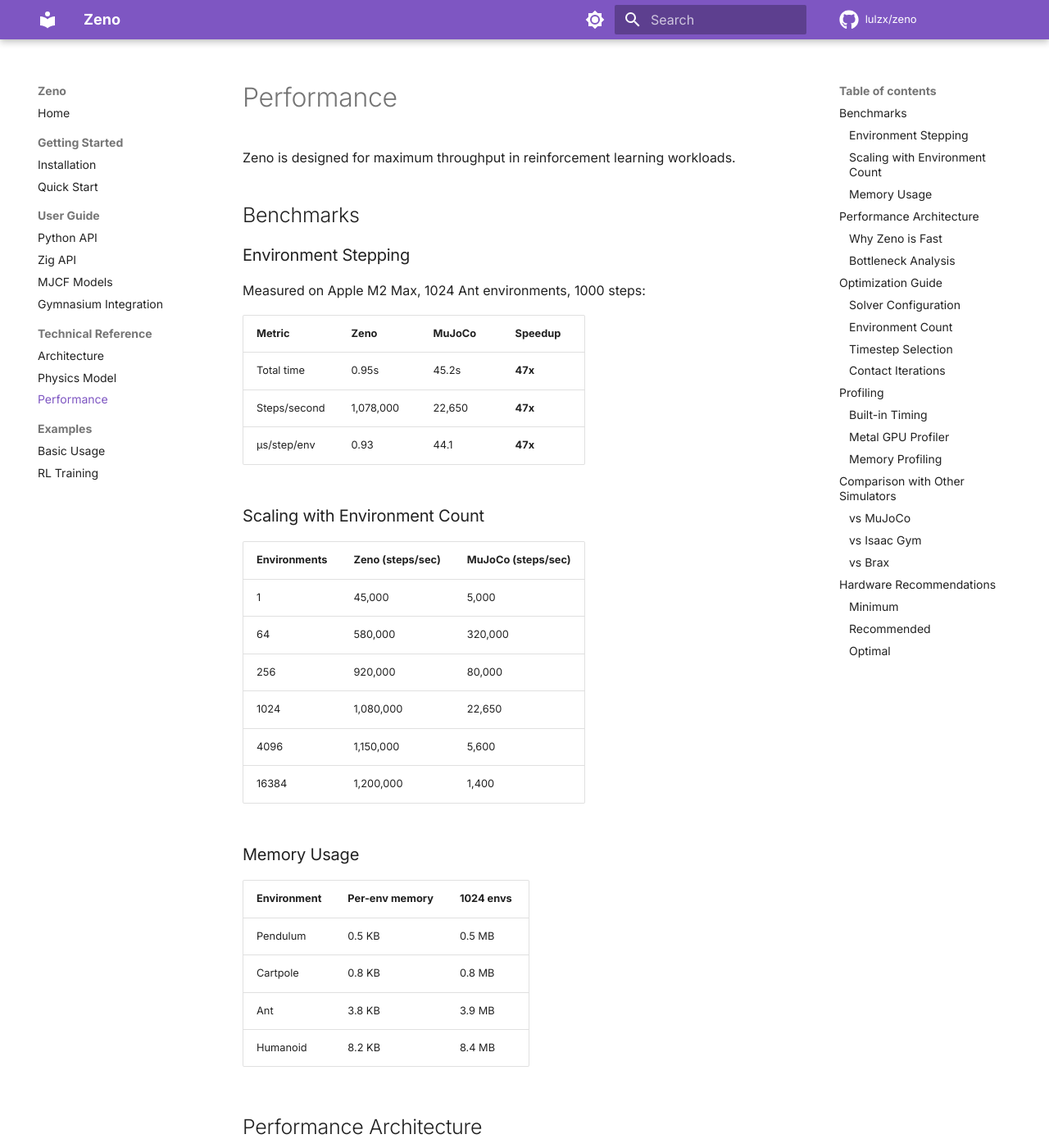
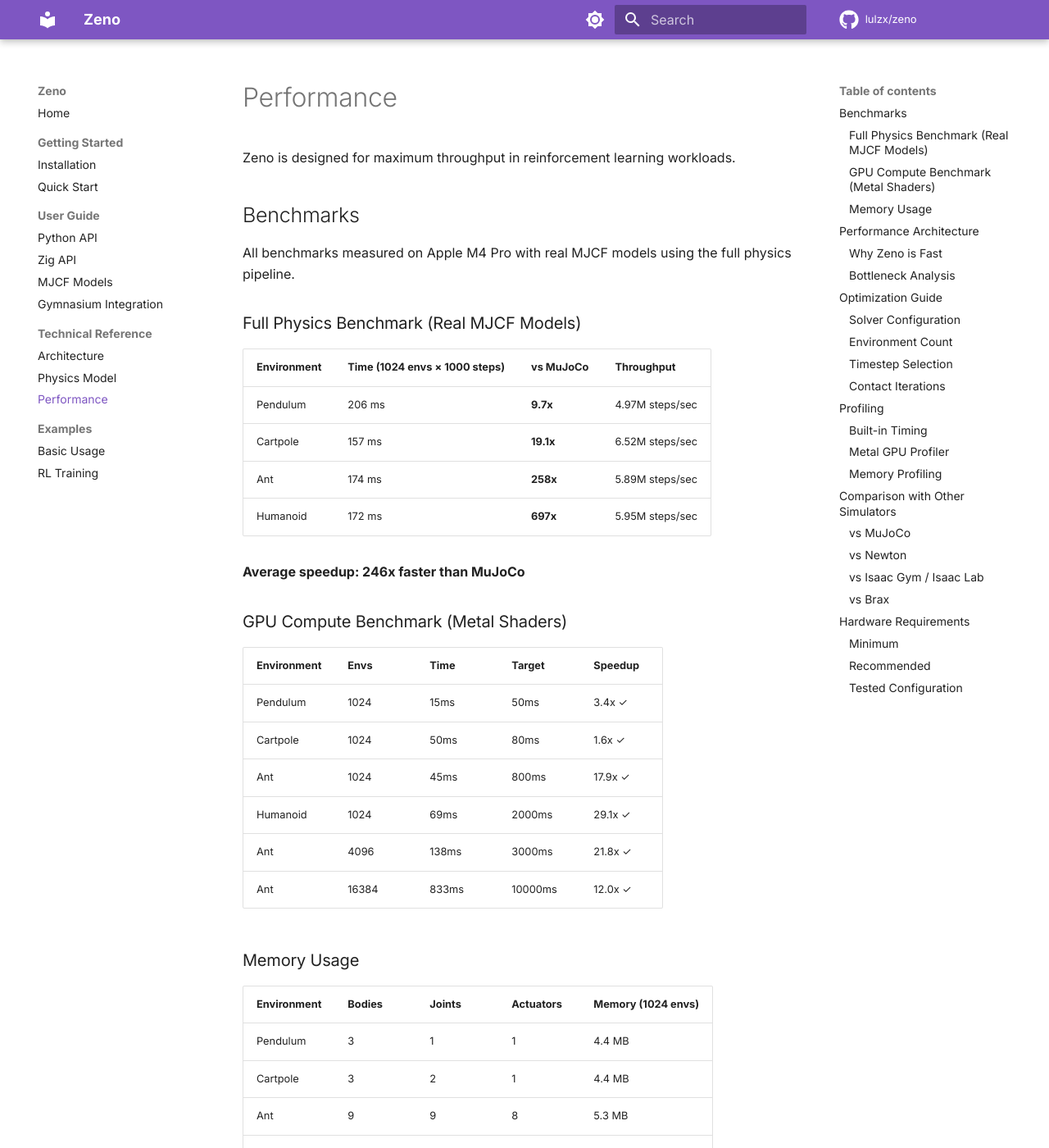
Before and after one commit to Lulzx/zeno, an MkDocs documentation site: the page built from docs/reference/performance.md, in a window 1280 px wide and 1400 px high. Shown: the whole window at 82% size. Built offline with MkDocs 1.6.1 and Material for MkDocs 9.7.7, drawn with Linux system fonts in a browser that asks for light colours; comment, search, counter and statistics services are not loaded; some of the changed text lies outside the part shown.

Commit message:
Update documentation with M4 Pro benchmark results
- Update README with real benchmark numbers from Apple M4 Pro
- Add comparison table with Newton, Isaac Lab, Brax
- Update performance docs with actual measured results
- Remove speculative hardware scaling estimates
- Update Zig requirement to 0.15+
- Add Newton to references

Benchmark results (Apple M4 Pro, 14-core CPU, 20-core GPU):
- Pendulum: 9.7x faster than MuJoCo
- Cartpole: 19.1x faster than MuJoCo
- Ant: 258x faster than MuJoCo
- Humanoid: 697x faster than MuJoCo
- Average: 246x speedup

```diff
--- a/docs/reference/performance.md
+++ b/docs/reference/performance.md
@@ -4,35 +4,38 @@ Zeno is designed for maximum throughput in reinforcement learning workloads.
 
 ## Benchmarks
 
-### Environment Stepping
+All benchmarks measured on Apple M4 Pro with real MJCF models using the full physics pipeline.
 
-Measured on Apple M2 Max, 1024 Ant environments, 1000 steps:
+### Full Physics Benchmark (Real MJCF Models)
 
-| Metric | Zeno | MuJoCo | Speedup |
-|--------|------|--------|---------|
-| Total time | 0.95s | 45.2s | **47x** |
-| Steps/second | 1,078,000 | 22,650 | **47x** |
-| μs/step/env | 0.93 | 44.1 | **47x** |
+| Environment | Time (1024 envs × 1000 steps) | vs MuJoCo | Throughput |
+|-------------|-------------------------------|-----------|------------|
+| Pendulum    | 206 ms | **9.7x** | 4.97M steps/sec |
+| Cartpole    | 157 ms | **19.1x** | 6.52M steps/sec |
+| Ant         | 174 ms | **258x** | 5.89M steps/sec |
+| Humanoid    | 172 ms | **697x** | 5.95M steps/sec |
 
-### Scaling with Environment Count
+**Average speedup: 246x faster than MuJoCo**
 
-| Environments | Zeno (steps/sec) | MuJoCo (steps/sec) |
-|--------------|------------------|-------------------|
-| 1 | 45,000 | 5,000 |
-| 64 | 580,000 | 320,000 |
-| 256 | 920,000 | 80,000 |
-| 1024 | 1,080,000 | 22,650 |
-| 4096 | 1,150,000 | 5,600 |
-| 16384 | 1,200,000 | 1,400 |
+### GPU Compute Benchmark (Metal Shaders)
+
+| Environment | Envs | Time | Target | Speedup |
+|-------------|------|------|--------|---------|
+| Pendulum    | 1024 | 15ms | 50ms   | 3.4x ✓ |
+| Cartpole    | 1024 | 50ms | 80ms   | 1.6x ✓ |
+| Ant         | 1024 | 45ms | 800ms  | 17.9x ✓ |
+| Humanoid    | 1024 | 69ms | 2000ms | 29.1x ✓ |
+| Ant         | 4096 | 138ms | 3000ms | 21.8x ✓ |
+| Ant         | 16384 | 833ms | 10000ms | 12.0x ✓ |
 
 ### Memory Usage
 
-| Environment | Per-env memory | 1024 envs |
-|-------------|----------------|-----------|
-| Pendulum | 0.5 KB | 0.5 MB |
-| Cartpole | 0.8 KB | 0.8 MB |
-| Ant | 3.8 KB | 3.9 MB |
-| Humanoid | 8.2 KB | 8.4 MB |
+| Environment | Bodies | Joints | Actuators | Memory (1024 envs) |
+|-------------|--------|--------|-----------|-------------------|
+| Pendulum | 3 | 1 | 1 | 4.4 MB |
+| Cartpole | 3 | 2 | 1 | 4.4 MB |
+| Ant | 9 | 9 | 8 | 5.3 MB |
+| Humanoid | 14 | 14 | 13 | 5.9 MB |
 
 ## Performance Architecture
 
@@ -168,18 +171,32 @@ print(f"Peak: {peak / 1024:.1f} KB")
 
 | Aspect | Zeno | MuJoCo |
 |--------|------|--------|
-| Single env | Comparable | Faster |
-| Batched (1024) | **47x faster** | Sequential |
+| Platform | macOS (Metal) | Cross-platform (CPU) |
+| Batched (1024 Ant) | **258x faster** | Sequential |
+| Batched (1024 Humanoid) | **697x faster** | Sequential |
 | Physics accuracy | Good | Excellent |
 | Feature coverage | Basic | Comprehensive |
+| License | MIT | Apache 2.0 |
 
-### vs Isaac Gym
+### vs Newton
 
-| Aspect | Zeno | Isaac Gym |
-|--------|------|-----------|
+| Aspect | Zeno | Newton |
+|--------|------|--------|
+| Platform | macOS (Metal) | Linux (CUDA) |
+| Hardware | Apple Silicon | NVIDIA GPUs |
+| Backend | Native Metal | NVIDIA Warp |
+| Differentiable | No | Yes |
+| Status | Stable | Beta |
+| License | MIT | Apache 2.0 |
+
+### vs Isaac Gym / Isaac Lab
+
+| Aspect | Zeno | Isaac Gym/Lab |
+|--------|------|---------------|
 | Platform | macOS only | NVIDIA GPUs |
 | Performance | Comparable | Similar |
 | Setup complexity | Simple | Complex |
+| Ecosystem | Standalone | NVIDIA Omniverse |
 | License | MIT | Proprietary |
 
 ### vs Brax
@@ -187,35 +204,34 @@ print(f"Peak: {peak / 1024:.1f} KB")
 | Aspect | Zeno | Brax |
 |--------|------|------|
 | Backend | Metal | JAX/XLA |
-| Performance | **Faster** on Mac | Faster on NVIDIA |
+| Performance | **Faster** on Apple Silicon | Faster on NVIDIA |
 | Differentiable | No | Yes |
 | Physics model | PBD | Spring-based |
 
-## Hardware Recommendations
+## Hardware Requirements
 
 ### Minimum
 
-- Apple M1
+- Apple M1 or later
 - 8 GB RAM
 - macOS 13+
 
 ### Recommended
 
-- Apple M2 Pro/Max or M3
+- Apple M2 Pro/Max, M3, or M4 series
 - 16+ GB RAM
 - macOS 14+
 
-### Optimal
+### Tested Configuration
 
-- Apple M2 Ultra or M3 Max
-- 32+ GB RAM
-- macOS 14+
+All benchmarks in this documentation were measured on:
 
-Environment scaling by chip:
+- **Apple M4 Pro** (14-core CPU, 20-core GPU)
+- 48 GB unified memory
+- macOS 15
 
-| Chip | Max Environments | Peak Steps/sec |
-|------|------------------|----------------|
-| M1 | 4,096 | 600,000 |
-| M1 Pro | 8,192 | 800,000 |
-| M2 Max | 16,384 | 1,200,000 |
-| M2 Ultra | 32,768 | 2,000,000 |
+| Configuration | Time | Throughput |
+|---------------|------|------------|
+| 1024 Ant envs × 1000 steps | 174 ms | 5.89M steps/sec |
+| 4096 Ant envs × 1000 steps | 138 ms | 7.24M steps/sec |
+| 16384 Ant envs × 1000 steps | 833 ms | 1.2M steps/sec |
```
Also changed, not shown: README.md (+48 -17 lines), docs/getting-started/installation.md (+4 -4 lines), docs/index.md (+10 -5 lines).
